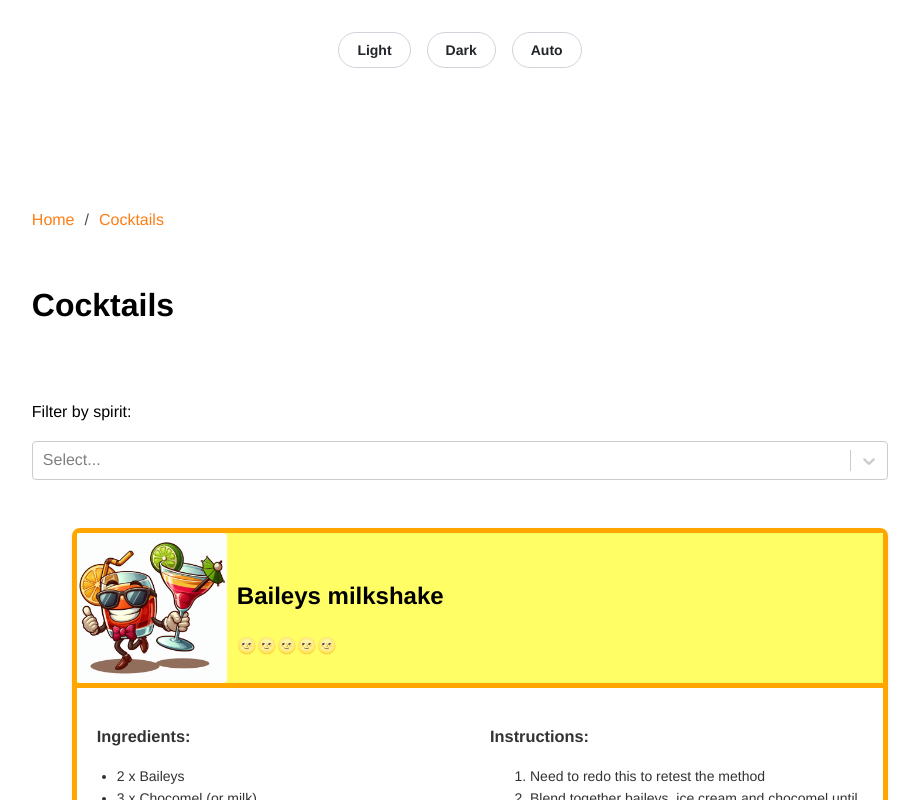
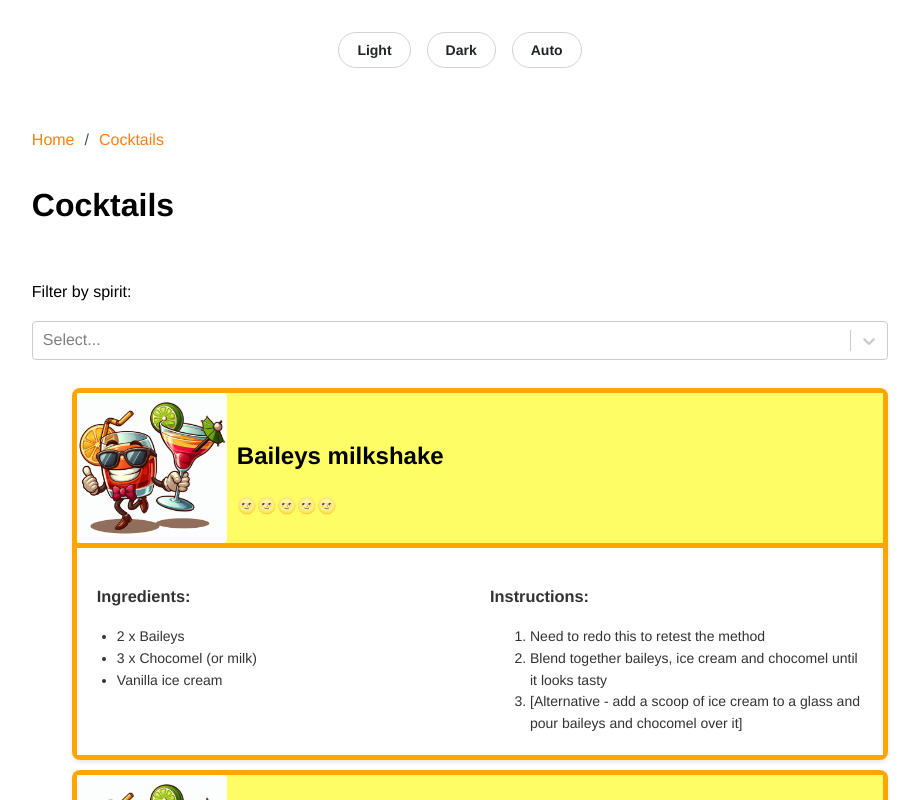
Before and after one commit to cjrace/almostyellow, a Next.js app: page /cocktails in a window 1280 px wide. Shown: the top 800 px of the page, without its empty margins (180-1099 px from the left). Built offline with nearby package versions, Linux system fonts and the light colour scheme.

Commit message:
spacing tweaks and tidy up

```diff
--- a/app/page.module.css
+++ b/app/page.module.css
@@ -5,8 +5,8 @@
   display: grid;
   align-items: center;
   justify-items: center;
-  padding: 80px;
-  gap: 64px;
+  padding: 40px;
+  gap: 24px;
   font-family: var(--font-family);
 }
 
@@ -14,7 +14,7 @@
 .main {
   display: flex;
   flex-direction: column;
-  gap: 32px;
+  gap: 12px;
   grid-row-start: 2;
 }
 
--- a/pages/admin/chopinliszt.tsx
+++ b/pages/admin/chopinliszt.tsx
@@ -1,5 +1,4 @@
 import React from "react";
-import Link from "next/link";
 import styles from "../../app/page.module.css";
 import Checklist from "../../components/checklist";
 import { Button, Breadcrumbs, Anchor } from "@mantine/core";
--- a/pages/cocktails.tsx
+++ b/pages/cocktails.tsx
@@ -1,7 +1,6 @@
 import React, { useState } from "react";
 import { useForm, FieldValues } from "react-hook-form";
 import styles from "../app/page.module.css";
-import Link from "next/link";
 import { SpiritSelect } from "../components/cocktails/spiritselect";
 import { cocktails } from "../components/cocktails/cocktails";
 import CocktailBox from "../components/cocktails/cocktailbox";
--- a/pages/decisionmaker.tsx
+++ b/pages/decisionmaker.tsx
@@ -1,5 +1,4 @@
 import React, { useState } from "react";
-import Link from "next/link";
 import { useForm, SubmitHandler } from "react-hook-form";
 import { Textarea, Button, Grid, Breadcrumbs, Anchor } from "@mantine/core";
 import styles from "../app/page.module.css";
```
